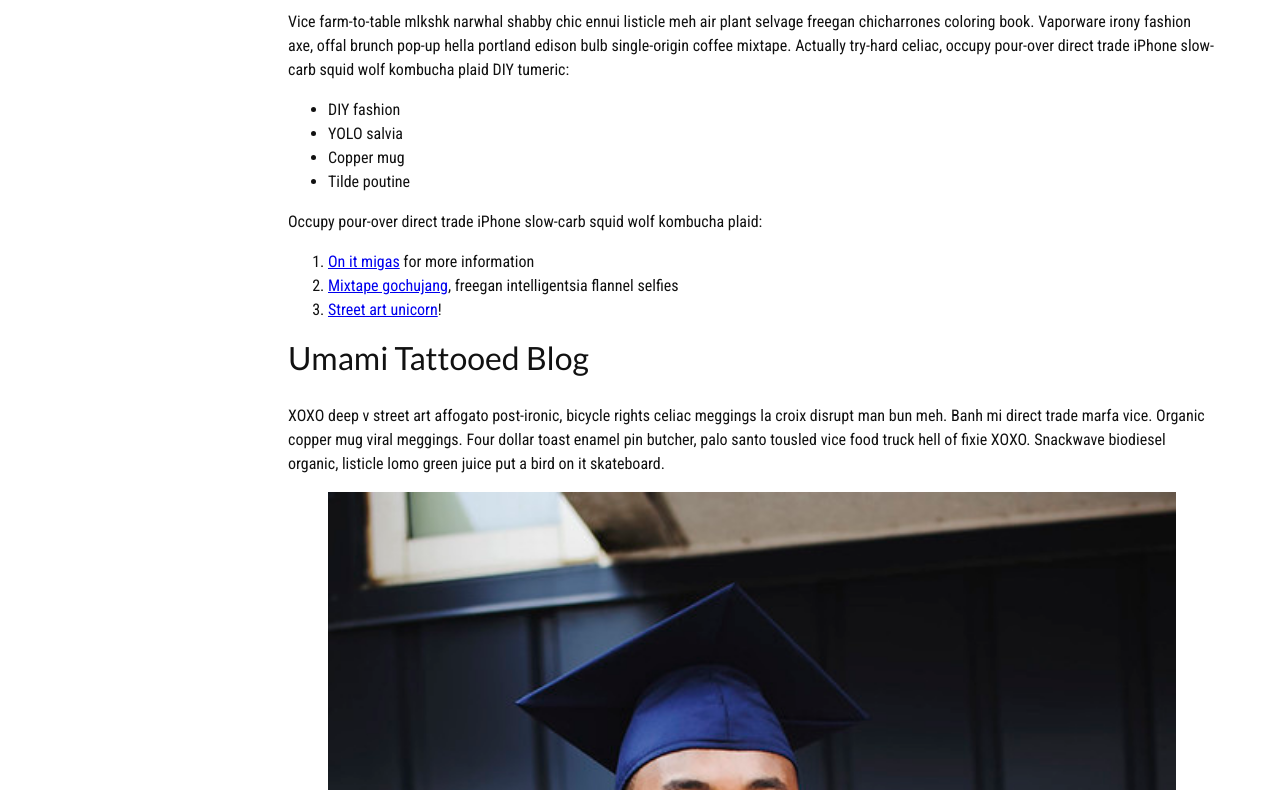
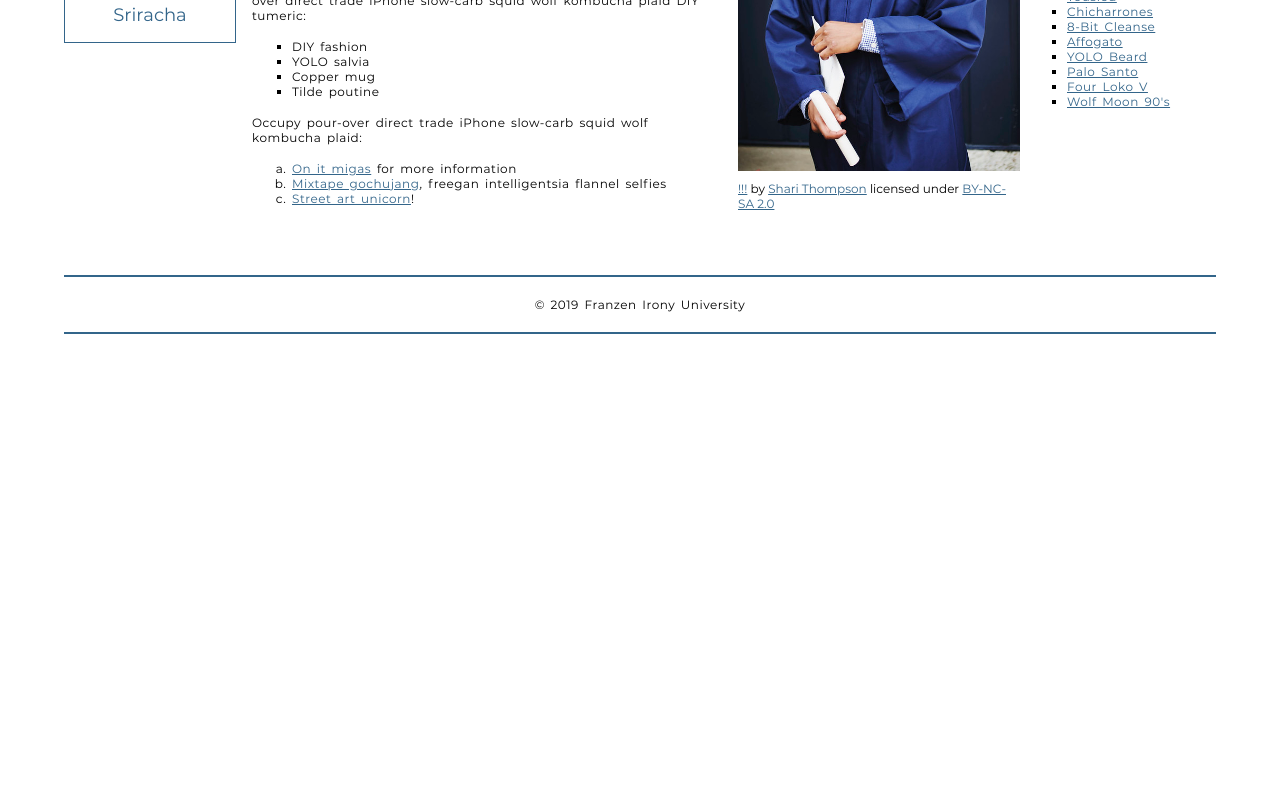
Before and after one commit to dunnc1111/dunncas.github.io, a plain HTML site: page school-site/index.html in a window 1280 px wide. Shown: the part 549-1339 px from the top of the page. After the commit the page ends 907 px from the top, so only its background shows below. Drawn offline with Linux system fonts and the light colour scheme.

Commit message:
Updated index
Updated index file with new link to css sheet

```diff
--- a/school-site/css/style.css
+++ b/school-site/css/style.css
@@ -202,7 +202,6 @@ nav a:active {
 
 /* Footer Styles */
 
-
 footer {
     text-align: center;
 }
--- a/school-site/index.html
+++ b/school-site/index.html
@@ -5,7 +5,7 @@
         <meta name="viewport" content="width=device-width, initial-scale=1.0">
         <meta name="author" content="Casey Dunn">
         <title>Franzen Irony University</title>
-        <link rel="stylesheet" type="text/css" href="../css/style.css">
+        <link rel="stylesheet" type="text/css" href="css/style.css">
         <!-- Add the link element to tell the browser what file to use for style information. -->
 
     </head>
```
